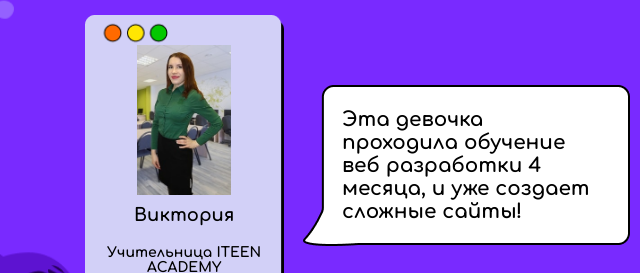
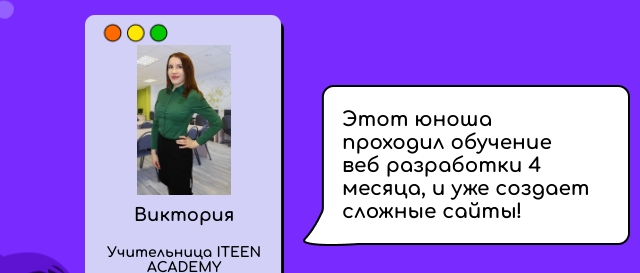
Before and after one commit to Timalegend/portfolio, a plain HTML site: page index.html in a window 1280 px wide. Shown: the part 3512-3785 px from the top of the page, 0-640 px from the left. Drawn offline with Linux system fonts and the light colour scheme.

Commit message:
Update index.html

```diff
--- a/index.html
+++ b/index.html
@@ -115,7 +115,7 @@
             </div>
             <div class="comment">
                 <p>
-                    Эта девочка проходила обучение
+                    Этот юноша проходил обучение
                     веб разработки 4 месяца,
                     и уже создает сложные сайты!
                 </p>
```
